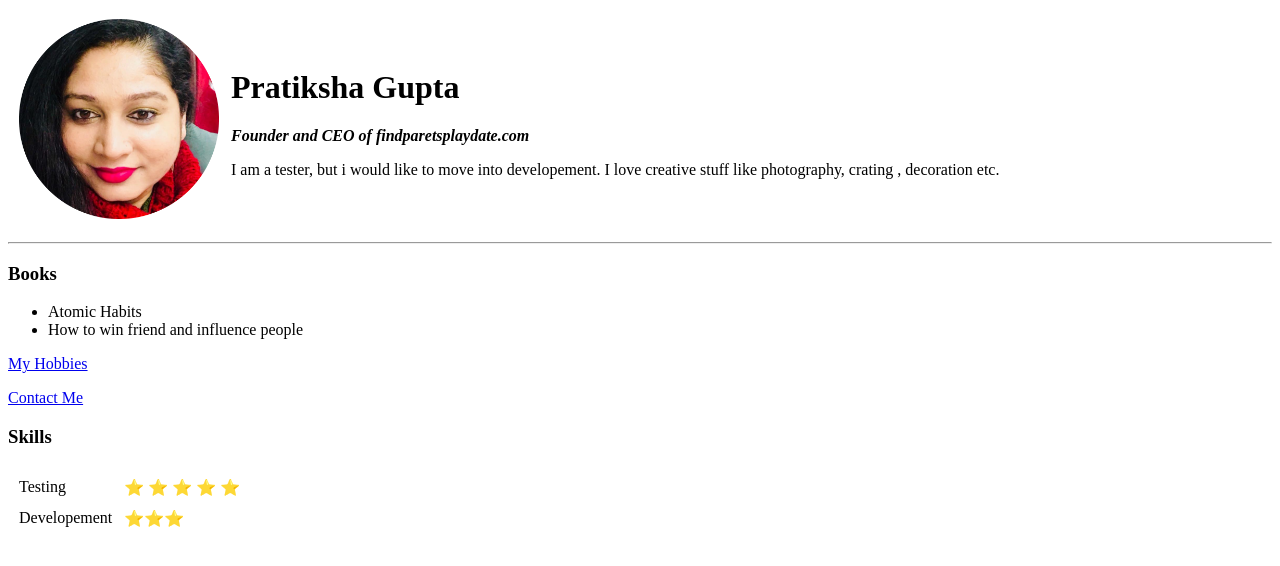
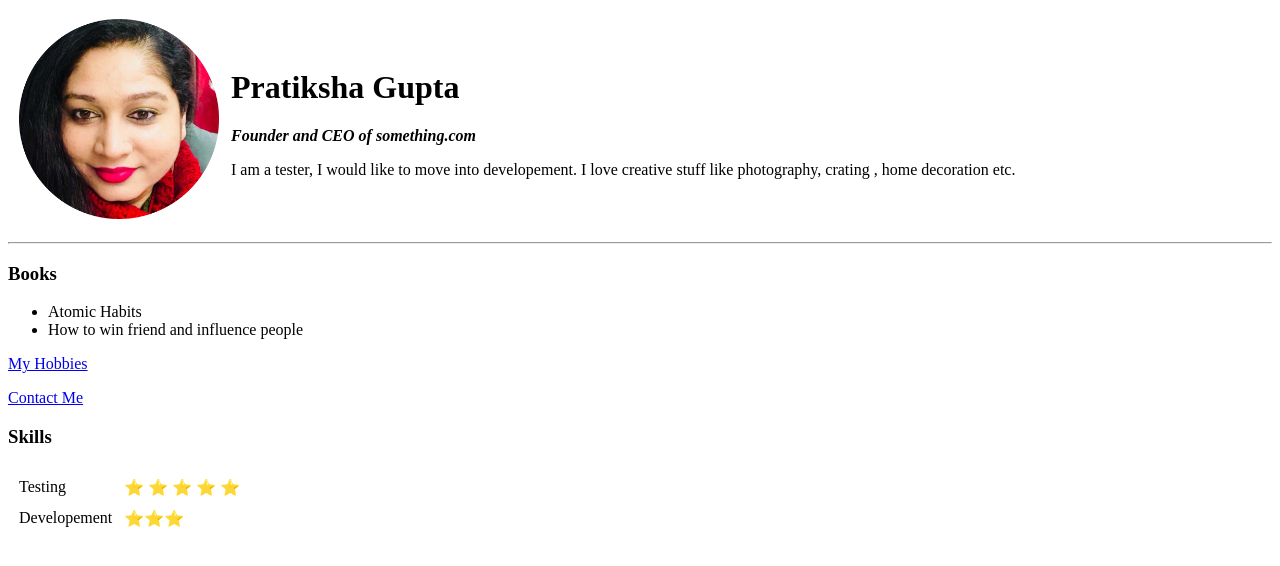
Before and after one commit to pratiksha-gupta/cv, a plain HTML site: page index.html in a window 1280 px wide. Drawn offline with Linux system fonts and the light colour scheme.

Commit message:
Update index.html

```diff
--- a/index.html
+++ b/index.html
@@ -11,9 +11,9 @@
      height="200" alt="My Profile pic"></td>
         <td>
           <h1> Pratiksha Gupta </h1>
-          <p><em><strong>Founder and CEO of findparetsplaydate.com</strong></em></p>
-          <p>I am a tester, but i would like to move into developement.
-          I love creative stuff like photography, crating , decoration etc.</p>
+          <p><em><strong>Founder and CEO of something.com</strong></em></p>
+          <p>I am a tester, I would like to move into developement.
+          I love creative stuff like photography, crating , home decoration etc.</p>
         </td>
       </tr>
 
```
